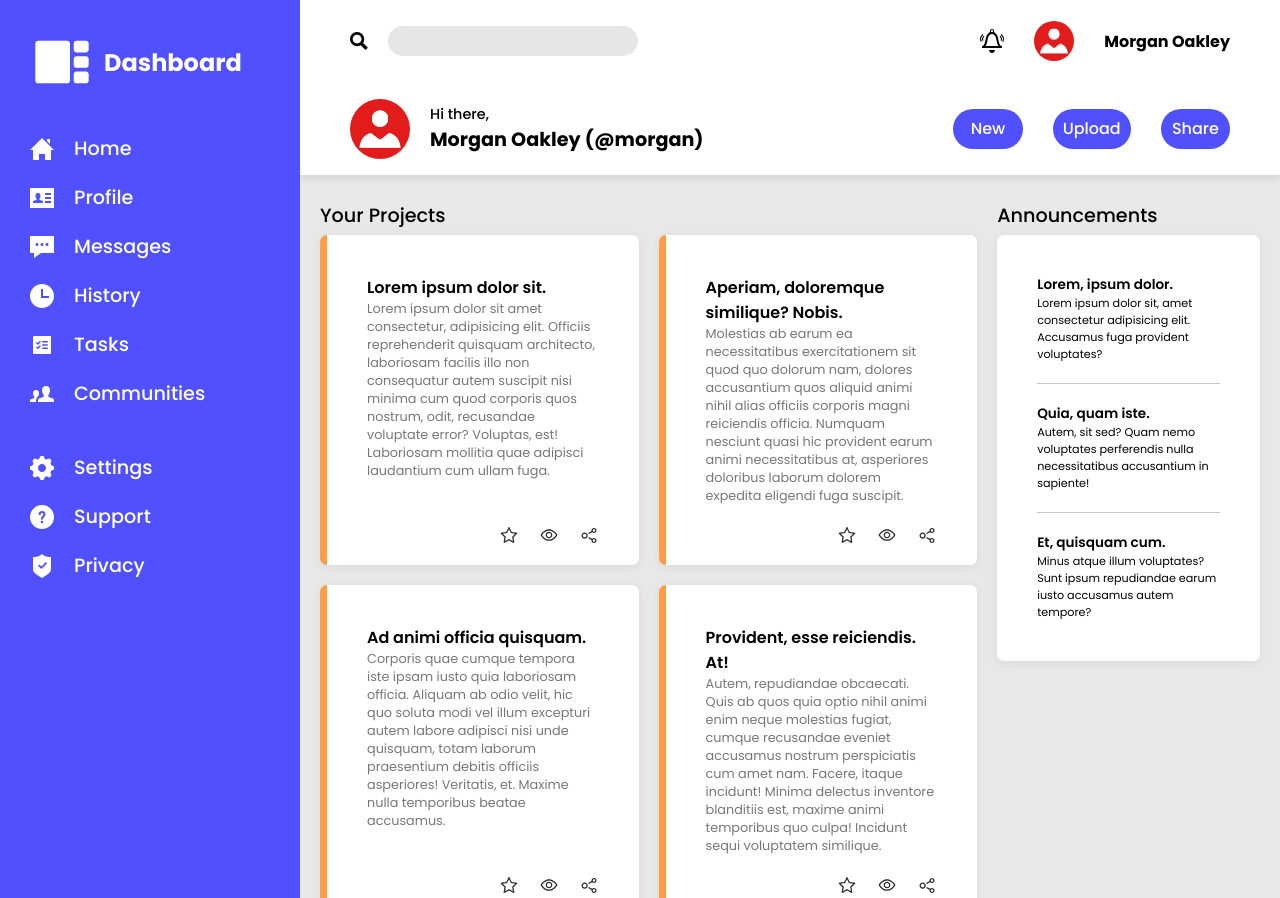
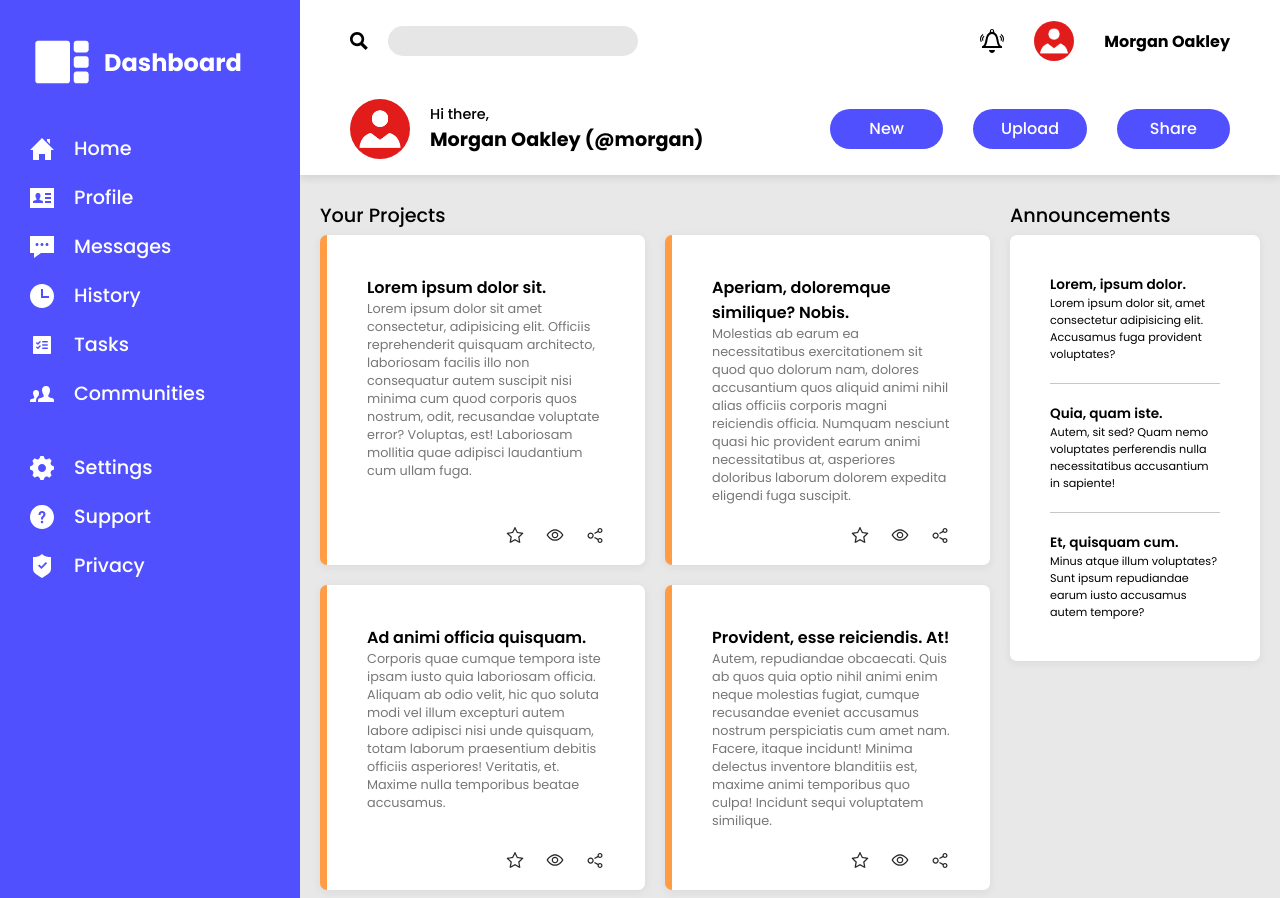
Before and after one commit to prefislt/odin-admindashboard, a plain HTML site: page index.html in a window 1280 px wide. Shown: the top 898 px of the page. Drawn offline with Linux system fonts and the light colour scheme.

Commit message:
Adjust responsiveness

```diff
--- a/css/main.scss
+++ b/css/main.scss
@@ -200,8 +200,8 @@ body {
 
         .h-bottom {
             display: grid;
-            grid-template-columns: 2fr 1fr;
-            justify-content: space-between;
+            grid-template-columns: 1fr minmax(200px, 450px);
+            gap: 50px;
 
             .left {
                 display: flex;
@@ -238,7 +238,7 @@ body {
             .right {
                 display: flex;
                 flex-direction: row;
-                justify-content: flex-end;
+                justify-content: flex-start;
                 align-items: center;
                 padding-right: 50px;
                 gap: 30px;
@@ -276,8 +276,8 @@ body {
         grid-template-areas:
         "projects announcements"
         "projects trending";
-        grid-template-columns: 2.5fr 1fr;
-        grid-template-rows: 1fr 1fr;
+        grid-template-columns: minmax(300px, 1fr) 250px;
+        grid-template-rows: 1fr;
         gap: 20px;
         padding: 20px;
         box-sizing: border-box;
@@ -375,6 +375,10 @@ body {
         .announcements {
             grid-area: announcements;
 
+            display: flex;
+            flex-direction: column;
+            width: 100%;
+
             .a-header {
                 display: flex;
                 align-items: center;
@@ -387,7 +391,6 @@ body {
             .a-content {
                 display: flex;
                 flex-direction: column;
-                justify-content: space-between;
                 gap: 20px;
                 box-sizing: border-box;
                 padding: 40px 40px 40px 40px;
```
Also changed, not shown: css/main.css, 1 other file.
